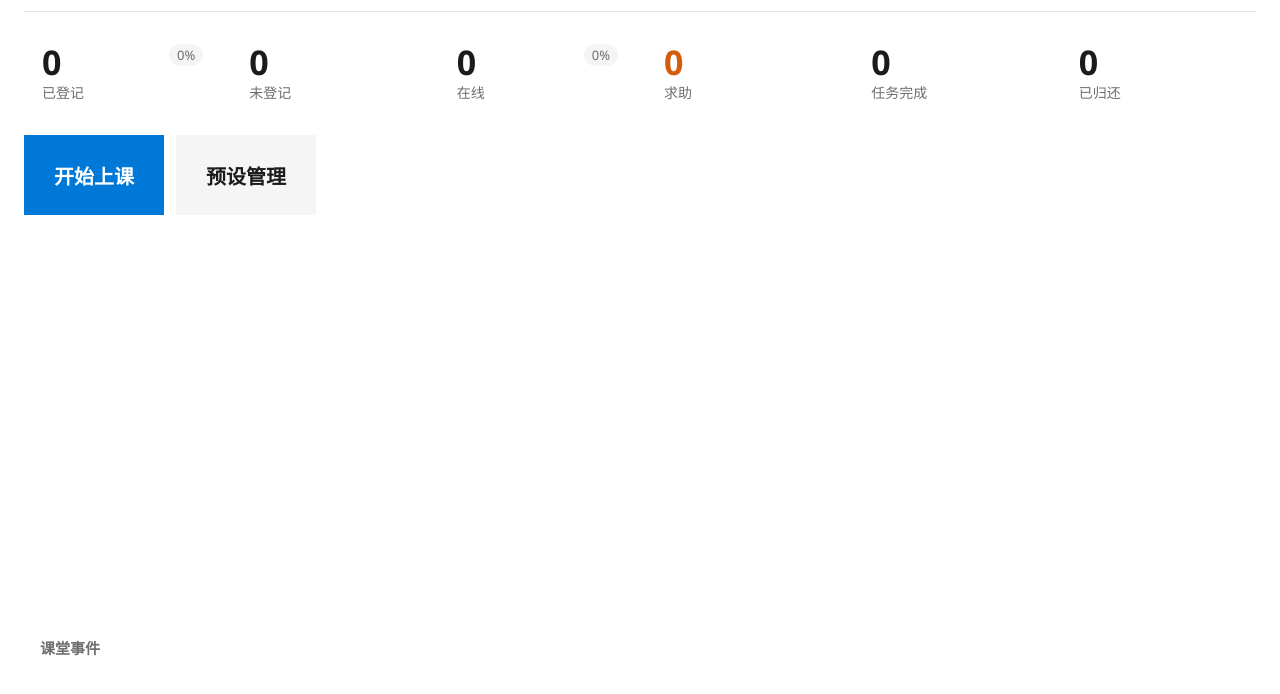
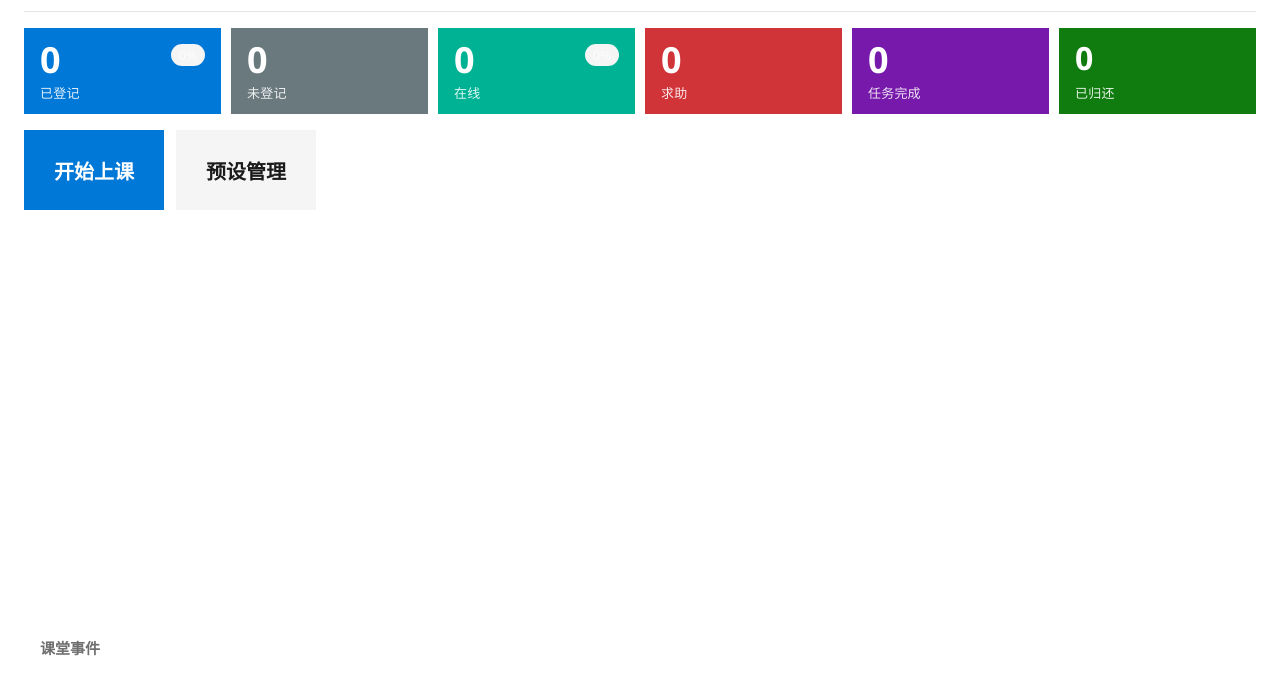
Before and after one commit to 54zsyy52bc/all-scope-classroom, a website: page classroom-mgmt/teacher/public/index.html in a window 1280 px wide. Shown: the part 100-794 px from the top of the page. Drawn offline with Linux system fonts and the light colour scheme; no server answers.

Commit message:
style+docs: 大屏统计磁贴化(Live Tile) + favicon + 文档同步 v4.5
- teacher 大屏课堂统计改 Win8 Live Tile：已登记蓝/未登记灰/在线青/求助红/任务完成紫/已归还绿（白字粗体）
- 三端补 <link rel=icon>（logo-mark.png）
- 文档 v4.5：06_交付说明加'品牌/审计/Metro'章；05 README 与根 README 版本 v4.5 + 日志位置；04 已知问题状态更新（两大 bug 已修复 / 真机全流程演练待做）
审查：run-tests.sh --full 14/14；交付三 zip 重打
需桌面 push（本批 commit 739b17d + 本 commit 一起）

```diff
--- a/classroom-mgmt/teacher/public/index.html
+++ b/classroom-mgmt/teacher/public/index.html
@@ -3,6 +3,7 @@
 <head>
   <meta charset="UTF-8" />
   <meta name="viewport" content="width=device-width, initial-scale=1.0" />
+  <link rel="icon" type="image/png" href="logo-mark.png" />
   <title>全域 · 教师大屏</title>
   <link rel="stylesheet" href="styles.css" />
 </head>
--- a/classroom-mgmt/teacher/public/styles.css
+++ b/classroom-mgmt/teacher/public/styles.css
@@ -486,3 +486,21 @@ body { background: var(--bg); color: var(--text); }
 .modal-card, .editor-card, .row-card { box-shadow: none !important; border-radius: 0 !important; }
 .btn, input, select, textarea, .chip, .tile, .seat-tile, .stat-tile { border-radius: 0 !important; }
 button, .btn { box-shadow: none; }
+
+/* ===== Metro 磁贴（2026-09-07 v4.5）：课堂统计 = Win8 Live Tile 彩色块白字 ===== */
+.stats { grid-template-columns: repeat(6, 1fr); gap: 10px; }
+.stat {
+  color: #FFFFFF; padding: 14px 16px 12px; min-height: 86px;
+  border: 0; display: flex; flex-direction: column; justify-content: space-between;
+}
+.stat b { font-size: 36px; line-height: 1; color: #FFF; }
+.stat span { color: rgba(255,255,255,.88); font-size: 13px; letter-spacing: .2px; }
+.stat .mini { color: rgba(255,255,255,.8); font-size: 13px; }
+.stat b.hl-help { color: #FFF; }
+.stat:nth-child(1) { background: #0078D7; }   /* 已登记 */
+.stat:nth-child(2) { background: #69797E; }   /* 未登记 */
+.stat:nth-child(3) { background: #00B294; }   /* 在线 */
+.stat:nth-child(4) { background: #D13438; }   /* 求助 */
+.stat:nth-child(5) { background: #7719AA; }   /* 任务完成 */
+.stat:nth-child(6) { background: #107C10; }   /* 已归还 */
+.stat:nth-child(6) b { font-size: 32px; }
```
Also changed, not shown: classroom-mgmt/preset-studio/renderer/index.html (+1 -0 lines), classroom-mgmt/student/renderer/index.html (+1 -0 lines), 全域md文档/02-开发与设计文档/06_交付说明.md (+10 -0 lines), 全域md文档/04-问题与待办/已知问题与遗留项.md (+4 -0 lines), README.md, 全域md文档/05-交付与发布/README.md.
